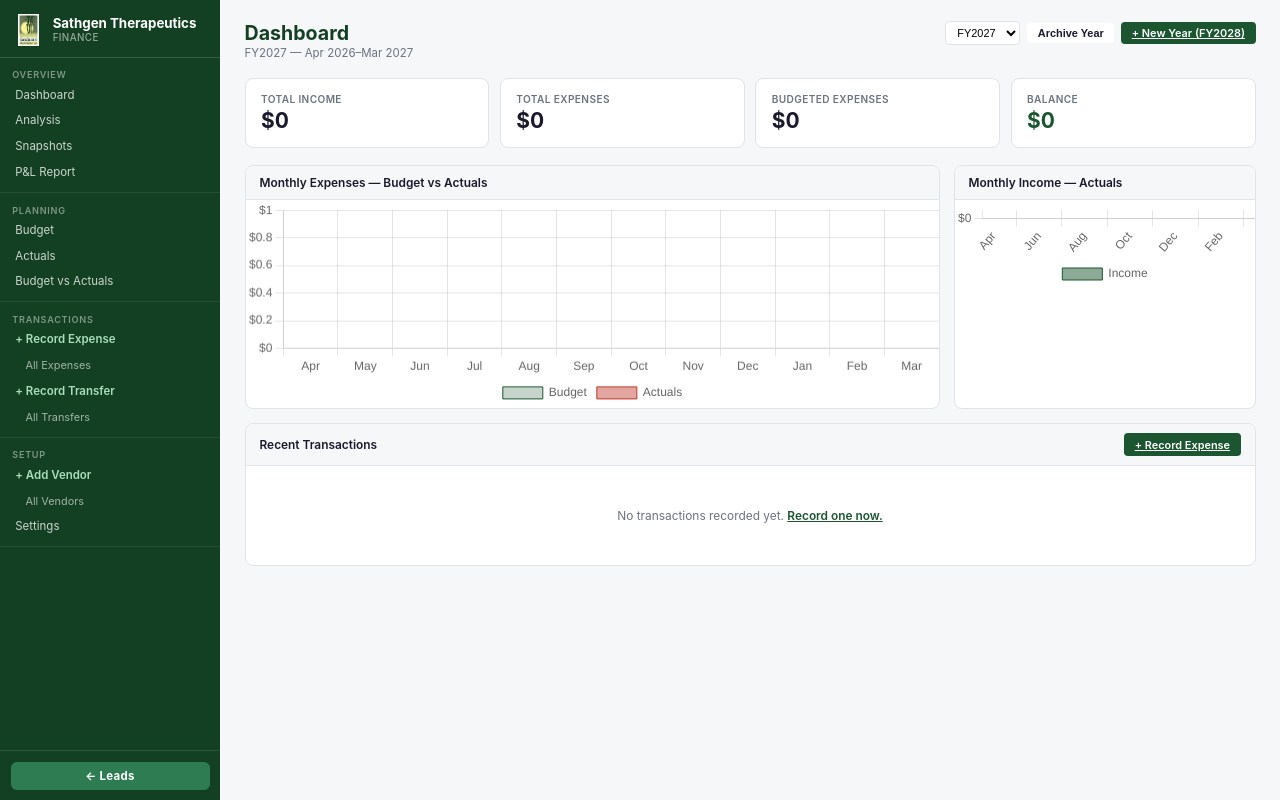
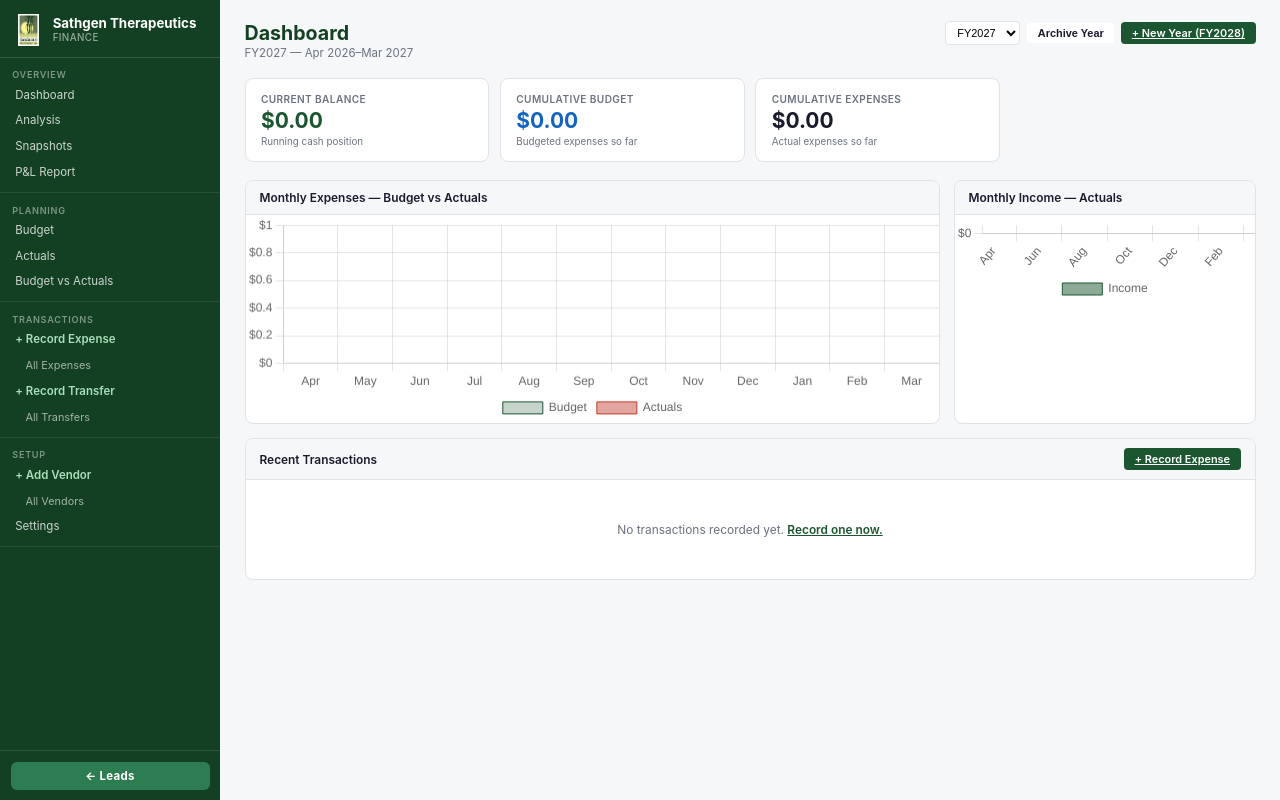
Before and after one commit to padmaja-artsee/sathgendashboard, a FastAPI app: page / in a window 1280 px wide. Run offline with FastAPI, Linux system fonts and the light colour scheme; data comes from the database, SQL or seed files in the repository; data that the repository does not hold is empty.

Commit message:
redesign dashboard KPIs: Current Balance, Cumulative Budget, Cumulative Expenses
Co-authored-by: Cursor <cursoragent@cursor.com>

```diff
--- a/finance/app/main.py
+++ b/finance/app/main.py
@@ -149,31 +149,50 @@ def _or_none(v: str):
 
 @app.get("/", response_class=HTMLResponse)
 async def dashboard(request: Request, fy: int = Query(0)):
+    import datetime
     fys = get_fiscal_years()
     if not fy:
         fy = fys[0]
     items  = list_line_items()
-    a_grid = _combined_actuals(fy, items)
-    b_grid = compute_grid(get_budget_grid(fy), items)
+    ob     = get_opening_balance(fy)
+    a_grid = _combined_actuals(fy, items, ob)
+    b_grid = compute_grid(get_budget_grid(fy), items, ob)
     by_name = {i["name"]: i["id"] for i in items}
 
-    def _tot(g, name):
-        lid = by_name.get(name)
-        return sum(g.get((lid, m), 0) for m in FY_MONTHS) if lid else 0
+    # Determine which FY months have elapsed up to today
+    today = datetime.date.today()
+    current_month = today.month
+    # FY runs Apr(4)..Mar(3); months after March belong to fy-1, April+ belong to fy
+    ytd_months = [m for m in FY_MONTHS if (
+        (m >= 4 and (today.year < fy or (today.year == fy - 1 and m <= current_month)))
+        or (m < 4 and (today.year > fy - 1 or (today.year == fy and m <= current_month)))
+    )]
+    if not ytd_months:
+        ytd_months = FY_MONTHS  # fallback: show all if logic yields nothing
+
+    exp_lid  = by_name.get("Total Expenses")
+    cash_lid = by_name.get("Cash Position")
+
+    # Current balance = Cash Position at the latest elapsed month
+    last_month = ytd_months[-1] if ytd_months else FY_MONTHS[-1]
+    current_balance = a_grid.get((cash_lid, last_month), ob) if cash_lid else ob
+
+    # YTD cumulative budget and actual expenses (sum of elapsed months only)
+    ytd_budget   = sum(b_grid.get((exp_lid, m), 0) for m in ytd_months) if exp_lid else 0
+    ytd_expenses = sum(a_grid.get((exp_lid, m), 0) for m in ytd_months) if exp_lid else 0
 
     chart_months   = [MONTH_LABELS[m] for m in FY_MONTHS]
-    exp_budget     = [b_grid.get((by_name.get("Total Expenses"), m), 0) for m in FY_MONTHS]
-    exp_actual     = [a_grid.get((by_name.get("Total Expenses"), m), 0) for m in FY_MONTHS]
-    income_actual  = [a_grid.get((by_name.get("Total Income"),   m), 0) for m in FY_MONTHS]
+    exp_budget     = [b_grid.get((exp_lid, m), 0) for m in FY_MONTHS]
+    exp_actual     = [a_grid.get((exp_lid, m), 0) for m in FY_MONTHS]
+    income_actual  = [a_grid.get((by_name.get("Total Income"), m), 0) for m in FY_MONTHS]
 
     recent = list_transactions(fiscal_year=fy, limit=5)
 
     return templates.TemplateResponse("dashboard.html", _ctx(
         request, fy=fy, fiscal_years=fys, archived=is_archived(fy),
-        total_income    = _tot(a_grid, "Total Income"),
-        total_expenses  = _tot(a_grid, "Total Expenses"),
-        net             = _tot(a_grid, "Balance"),
-        budget_expenses = _tot(b_grid, "Total Expenses"),
+        current_balance = current_balance,
+        ytd_budget      = ytd_budget,
+        ytd_expenses    = ytd_expenses,
         chart_months=chart_months, exp_budget=exp_budget,
         exp_actual=exp_actual, income_actual=income_actual,
         recent=recent,
--- a/finance/static/finance.css
+++ b/finance/static/finance.css
@@ -101,6 +101,8 @@ body { font-family: var(--font); color: var(--text); background: var(--grey); di
 .f-kpi-green .f-kpi-val { color: var(--green); }
 .f-kpi-red   .f-kpi-val { color: var(--red); }
 .f-kpi-blue  .f-kpi-val { color: var(--blue); }
+.f-kpi-muted .f-kpi-val { color: var(--text); }
+.f-kpi-sub { display: block; font-size: .7rem; color: var(--muted); margin-top: .25rem; }
 
 /* ─── Cards ─── */
 .f-card { background: #fff; border: 1px solid var(--grey-b); border-radius: 8px; overflow: hidden; }
--- a/finance/templates/dashboard.html
+++ b/finance/templates/dashboard.html
@@ -33,21 +33,20 @@
 
 <!-- KPI strip -->
 <div class="f-kpi-row">
-  <div class="f-kpi {% if total_income > 0 %}f-kpi-green{% endif %}">
-    <span class="f-kpi-label">Total Income</span>
-    <span class="f-kpi-val">${{ "{:,.0f}".format(total_income) }}</span>
+  <div class="f-kpi {% if current_balance >= 0 %}f-kpi-green{% else %}f-kpi-red{% endif %}">
+    <span class="f-kpi-label">Current Balance</span>
+    <span class="f-kpi-val">${{ "{:,.2f}".format(current_balance) }}</span>
+    <span class="f-kpi-sub">Running cash position</span>
   </div>
-  <div class="f-kpi {% if total_expenses > 0 %}f-kpi-red{% endif %}">
-    <span class="f-kpi-label">Total Expenses</span>
-    <span class="f-kpi-val">${{ "{:,.0f}".format(total_expenses) }}</span>
+  <div class="f-kpi f-kpi-blue">
+    <span class="f-kpi-label">Cumulative Budget</span>
+    <span class="f-kpi-val">${{ "{:,.2f}".format(ytd_budget) }}</span>
+    <span class="f-kpi-sub">Budgeted expenses so far</span>
   </div>
-  <div class="f-kpi {% if budget_expenses > 0 %}f-kpi-blue{% endif %}">
-    <span class="f-kpi-label">Budgeted Expenses</span>
-    <span class="f-kpi-val">${{ "{:,.0f}".format(budget_expenses) }}</span>
-  </div>
-  <div class="f-kpi {% if net >= 0 %}f-kpi-green{% else %}f-kpi-red{% endif %}">
-    <span class="f-kpi-label">Balance</span>
-    <span class="f-kpi-val">${{ "{:,.0f}".format(net) }}</span>
+  <div class="f-kpi {% if ytd_expenses > ytd_budget %}f-kpi-red{% else %}f-kpi-muted{% endif %}">
+    <span class="f-kpi-label">Cumulative Expenses</span>
+    <span class="f-kpi-val">${{ "{:,.2f}".format(ytd_expenses) }}</span>
+    <span class="f-kpi-sub">Actual expenses so far</span>
   </div>
 </div>
 
```
